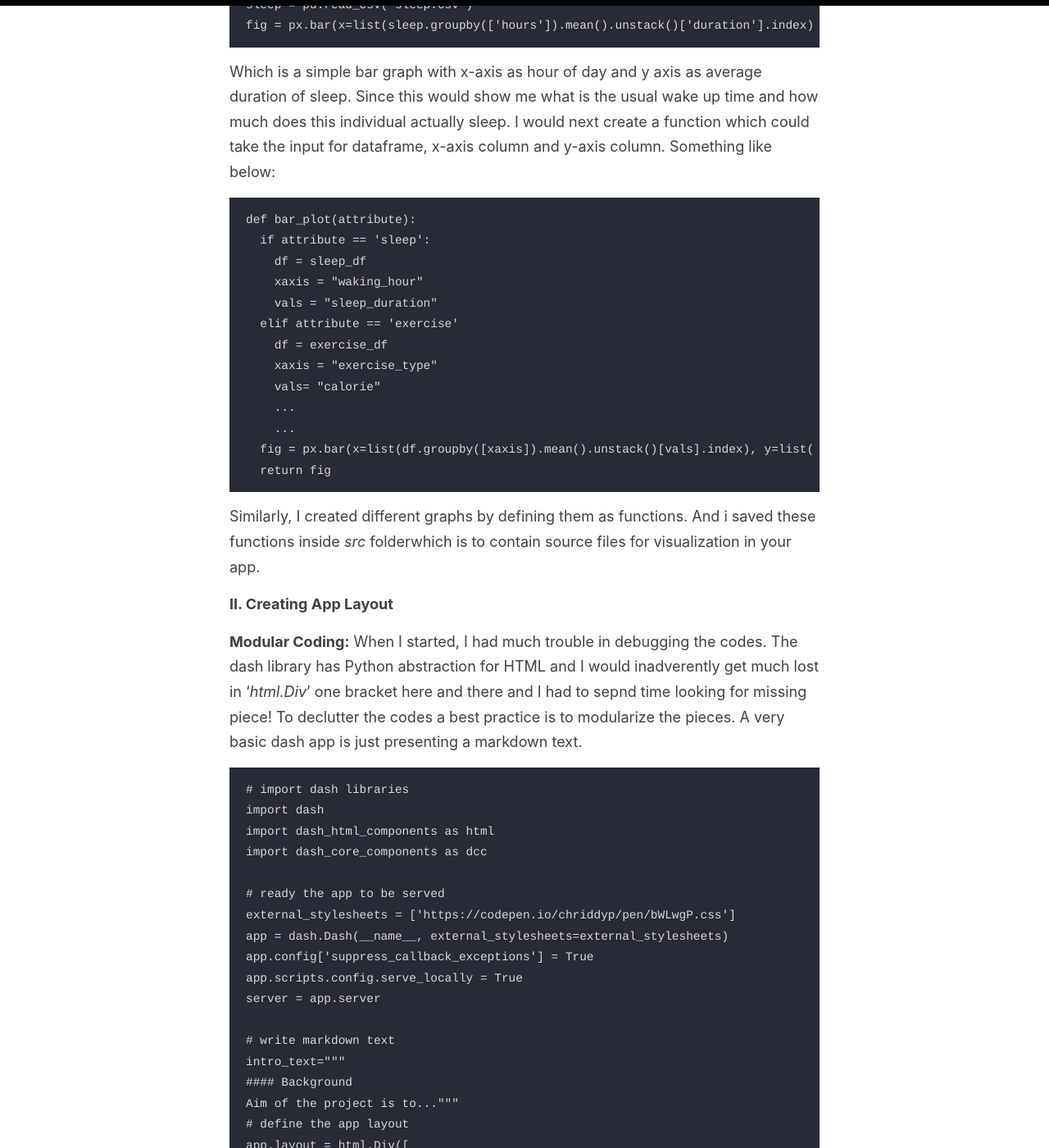
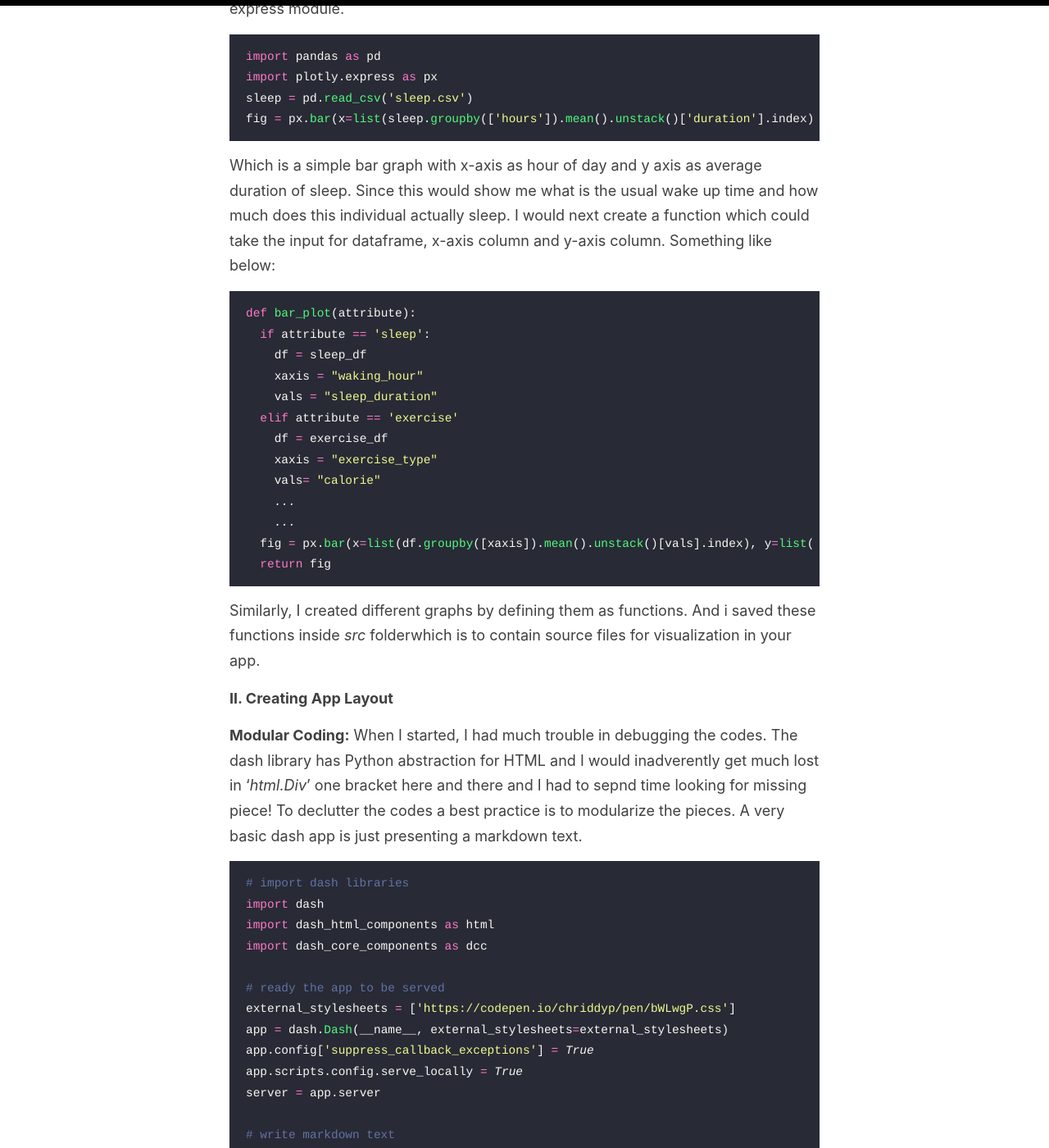
Before and after one commit to kshitijmamgain/home, a Jekyll site: the page built from _posts/2020-08-20-designing-and-deploying-web-app-using-python.md, in a window 1280 px wide and 1400 px high, scrolled down 3124 px. Shown: the whole window at 82% size. Built offline with Jekyll 4.4.1, drawn with Linux system fonts in a browser that asks for light colours; our own code applies the rules of GitHub Pages for plain Markdown files; some of the changed text lies outside the part shown.

Commit message:
add image to post

````diff
--- a/_posts/2020-08-20-designing-and-deploying-web-app-using-python.md
+++ b/_posts/2020-08-20-designing-and-deploying-web-app-using-python.md
@@ -67,14 +67,14 @@ das_app/
 **Step I. Coding Methods for creating Graphs on Plotly**
 
 After cleaning the data, I started with creating simple graph from plotyly using plotly express module.
-```
+```python
 import pandas as pd
 import plotly.express as px
 sleep = pd.read_csv('sleep.csv')
 fig = px.bar(x=list(sleep.groupby(['hours']).mean().unstack()['duration'].index), y=list(df.groupby(['hours']).mean().unstack()['duration'].values))
 ```
 Which is a simple bar graph with x-axis as hour of day and y axis as average duration of sleep. Since this would show me what is the usual wake up time and how much does this individual actually sleep. I would next create a function which could take the input for dataframe, x-axis column and y-axis column. Something like below:
-```
+```python
 def bar_plot(attribute):
   if attribute == 'sleep':
     df = sleep_df
@@ -96,7 +96,7 @@ Similarly, I created different graphs by defining them as functions. And i saved
 __Modular Coding:__ When I started, I had much trouble in debugging the codes. The dash library has Python abstraction for HTML and I would inadverently get much lost in '_html.Div_' one bracket here and there and I had to sepnd time looking for missing piece!
 To declutter the codes a best practice is to modularize the pieces. A very basic dash app is just presenting a markdown text.
 
-```
+```python
 # import dash libraries
 import dash
 import dash_html_components as html
````
Also changed, not shown: other parts of _posts/2020-08-20-designing-and-deploying-web-app-using-python.md (+3 -2 lines), images/20-08-2019-dash-board.png (added).
